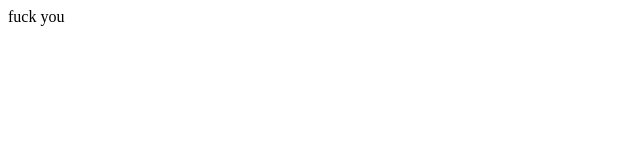
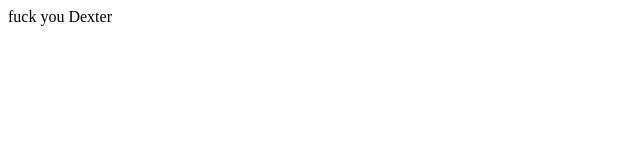
Before and after one commit to MagikWizurd/MyWebsite, a plain HTML site: page index.html in a window 1280 px wide. Shown: the full height of the page, 0-640 px from the left. Drawn offline with Linux system fonts and the light colour scheme.

Commit message:
Update index.html

```diff
--- a/index.html
+++ b/index.html
@@ -1,5 +1,5 @@
 <!DOCTYPE html>
 <html><head><title>hey</title></head>
-<body> fuck you
+<body> fuck you Dexter
 </body>
 </html>
```
